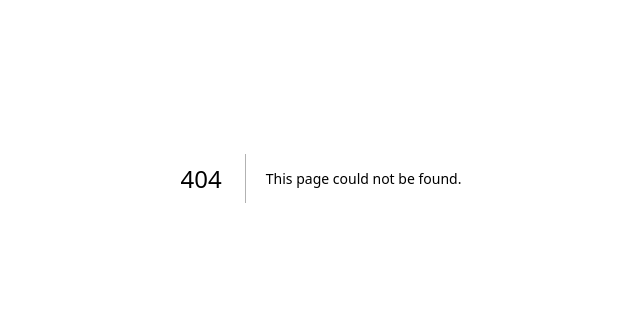
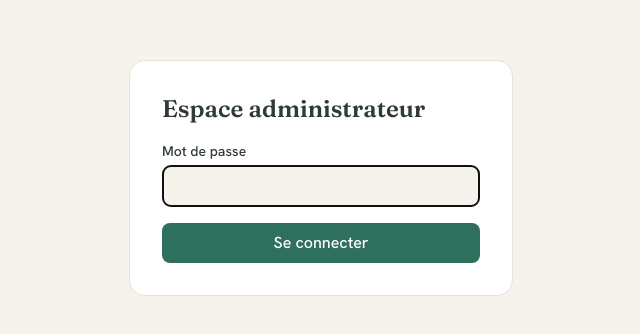
Before and after one commit to clembdn/genealogie-boudon, a Next.js app: page /login in a window 1280 px wide. Before the commit this address had no page. Shown: the part 222-556 px from the top of the page, without its empty margins (319-959 px from the left). Built offline with nearby package versions, Linux system fonts and the light colour scheme.

Commit message:
feat: page de connexion et actions connexion/deconnexion

```diff
--- /dev/null
+++ b/src/app/admin/actions.ts
@@ -0,0 +1,11 @@
+'use server'
+
+import { cookies } from 'next/headers'
+import { redirect } from 'next/navigation'
+import { NOM_COOKIE_SESSION } from '@/lib/session'
+
+export async function deconnexion(): Promise<void> {
+  const cookieStore = await cookies()
+  cookieStore.delete(NOM_COOKIE_SESSION)
+  redirect('/login')
+}
--- /dev/null
+++ b/src/app/login/actions.ts
@@ -0,0 +1,26 @@
+'use server'
+
+import { cookies } from 'next/headers'
+import { redirect } from 'next/navigation'
+import { verifierMotDePasse } from '@/lib/mot-de-passe'
+import { creerJetonSession, NOM_COOKIE_SESSION } from '@/lib/session'
+
+export async function connexion(
+  _etatPrecedent: string | undefined,
+  formData: FormData,
+): Promise<string | undefined> {
+  const motDePasse = String(formData.get('motDePasse') ?? '')
+  if (!(await verifierMotDePasse(motDePasse))) {
+    return 'Mot de passe incorrect.'
+  }
+  const jeton = await creerJetonSession()
+  const cookieStore = await cookies()
+  cookieStore.set(NOM_COOKIE_SESSION, jeton, {
+    httpOnly: true,
+    secure: process.env.NODE_ENV === 'production',
+    sameSite: 'lax',
+    path: '/',
+    maxAge: 60 * 60 * 24 * 30,
+  })
+  redirect('/admin')
+}
--- /dev/null
+++ b/src/app/login/page.tsx
@@ -0,0 +1,39 @@
+'use client'
+
+import { useActionState } from 'react'
+import { connexion } from './actions'
+
+export default function PageConnexion() {
+  const [erreur, action, enCours] = useActionState(connexion, undefined)
+
+  return (
+    <main className="flex min-h-screen items-center justify-center p-6">
+      <form
+        action={action}
+        className="flex w-full max-w-sm flex-col gap-4 rounded-2xl border border-bordure bg-craie p-8"
+      >
+        <h1 className="font-serif text-2xl font-semibold text-encre">
+          Espace administrateur
+        </h1>
+        <label className="flex flex-col gap-1">
+          <span className="text-sm font-medium text-encre">Mot de passe</span>
+          <input
+            type="password"
+            name="motDePasse"
+            autoFocus
+            required
+            className="rounded-lg border border-bordure bg-papier px-3 py-2"
+          />
+        </label>
+        {erreur ? <p className="text-sm text-red-700">{erreur}</p> : null}
+        <button
+          type="submit"
+          disabled={enCours}
+          className="rounded-lg bg-sauge px-4 py-2 font-medium text-craie disabled:opacity-60"
+        >
+          {enCours ? 'Connexion…' : 'Se connecter'}
+        </button>
+      </form>
+    </main>
+  )
+}
```
